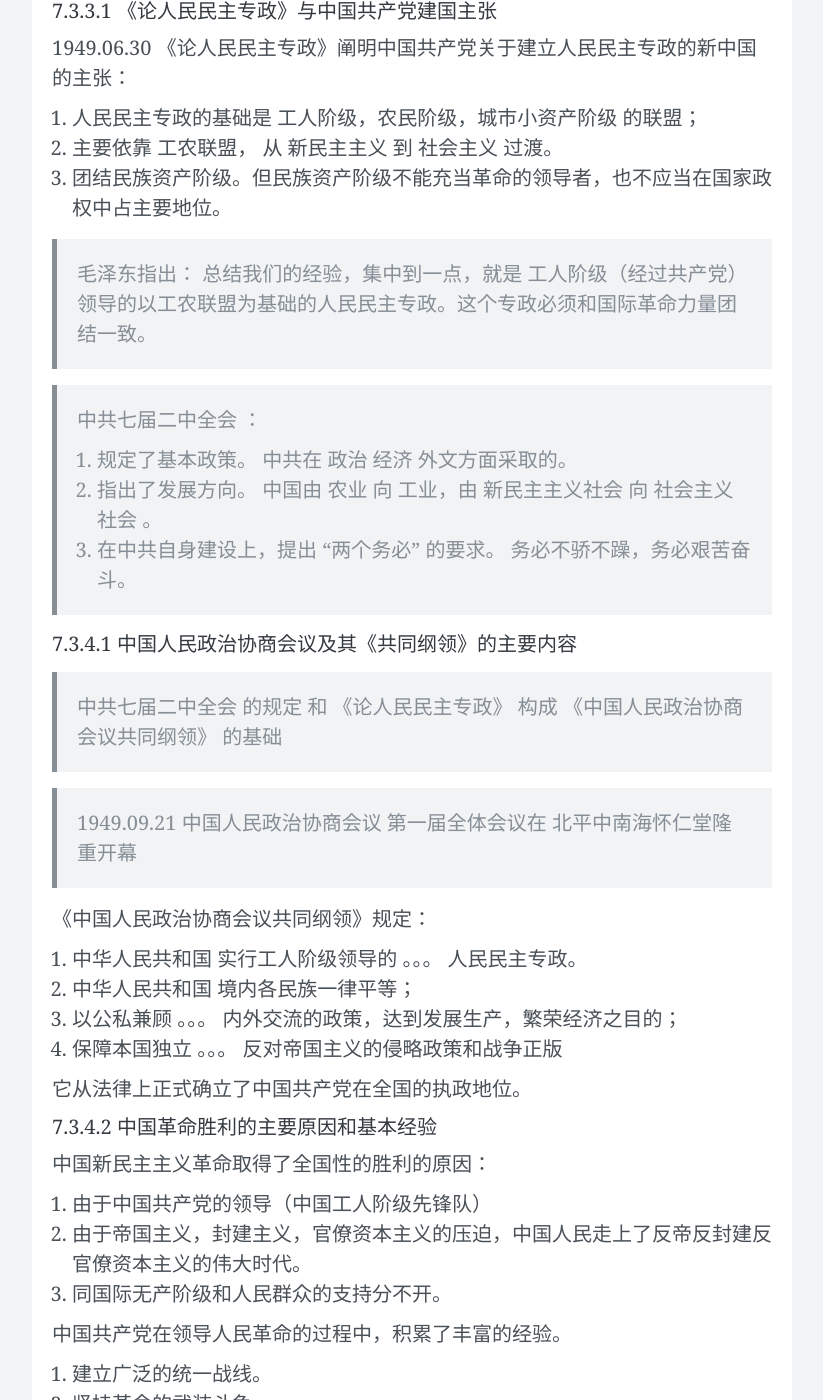
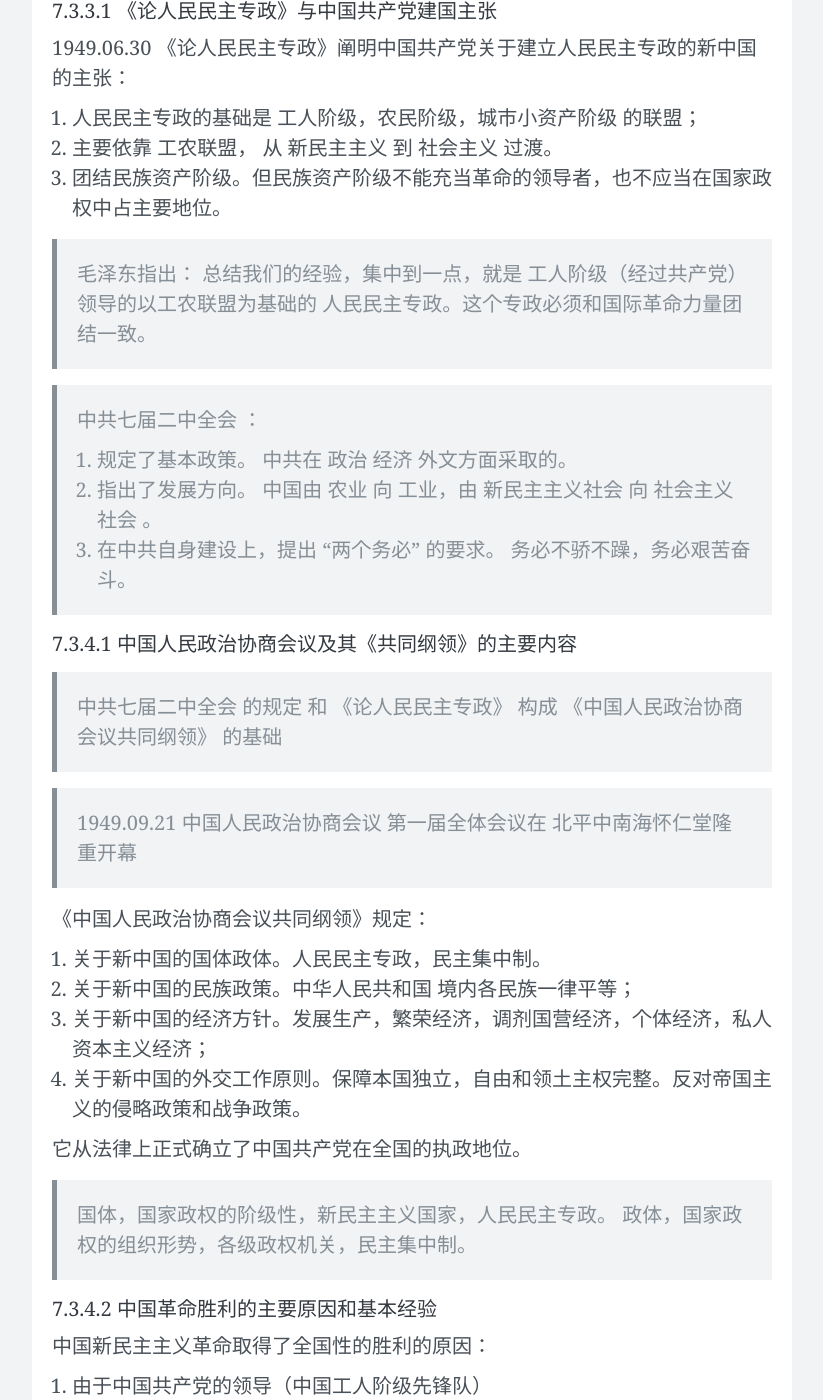
Before and after one commit to wangtiga/wangtiga.github.io, a Jekyll site: the page built from _previews/3708_target.md, in a window 1280 px wide and 1400 px high, scrolled down 10340 px. Shown: the whole window, without its empty margins (228-1051 px from the left). Built offline with Jekyll 4.4.1, drawn with Linux system fonts in a browser that asks for light colours; nearby versions of some CDN libraries; comment, search, counter and statistics services are not loaded; some of the changed text lies outside the part shown.

Commit message:
3708 target

```diff
--- a/_previews/3708_target.md
+++ b/_previews/3708_target.md
@@ -319,7 +319,7 @@ tags:   exam
 
 > 毛泽东指出：
 总结我们的经验，集中到一点，就是
-工人阶级（经过共产党）领导的以工农联盟为基础的人民民主专政。这个专政必须和国际革命力量团结一致。
+工人阶级（经过共产党）领导的以工农联盟为基础的 人民民主专政。这个专政必须和国际革命力量团结一致。
 
 > 中共七届二中全会 ：
 1. 规定了基本政策。 中共在 政治 经济 外文方面采取的。
@@ -334,19 +334,21 @@ tags:   exam
 > 1949.09.21 中国人民政治协商会议 第一届全体会议在 北平中南海怀仁堂隆重开幕
 
 《中国人民政治协商会议共同纲领》规定：
-1. 中华人民共和国 实行工人阶级领导的 。。。 人民民主专政。
-2. 中华人民共和国 境内各民族一律平等；
-3. 以公私兼顾 。。。 内外交流的政策，达到发展生产，繁荣经济之目的；
-4. 保障本国独立 。。。 反对帝国主义的侵略政策和战争正版
+1. 关于新中国的国体政体。人民民主专政，民主集中制。
+2. 关于新中国的民族政策。中华人民共和国 境内各民族一律平等；
+3. 关于新中国的经济方针。发展生产，繁荣经济，调剂国营经济，个体经济，私人资本主义经济；
+4. 关于新中国的外交工作原则。保障本国独立，自由和领土主权完整。反对帝国主义的侵略政策和战争政策。
 
 它从法律上正式确立了中国共产党在全国的执政地位。
 
+> 国体，国家政权的阶级性，新民主主义国家，人民民主专政。
+> 政体，国家政权的组织形势，各级政权机关，民主集中制。
 
 ##### 7.3.4.2 中国革命胜利的主要原因和基本经验
 
 中国新民主主义革命取得了全国性的胜利的原因：
 1. 由于中国共产党的领导（中国工人阶级先锋队）
-2. 由于帝国主义，封建主义，官僚资本主义的压迫，中国人民走上了反帝反封建反官僚资本主义的伟大时代。
+2. 工人，农民，城市小资产阶级为主的广大人民的大力支持（在帝国主义，封建主义，官僚资本主义的压迫下的反抗）。
 3. 同国际无产阶级和人民群众的支持分不开。
 
 中国共产党在领导人民革命的过程中，积累了丰富的经验。
```
